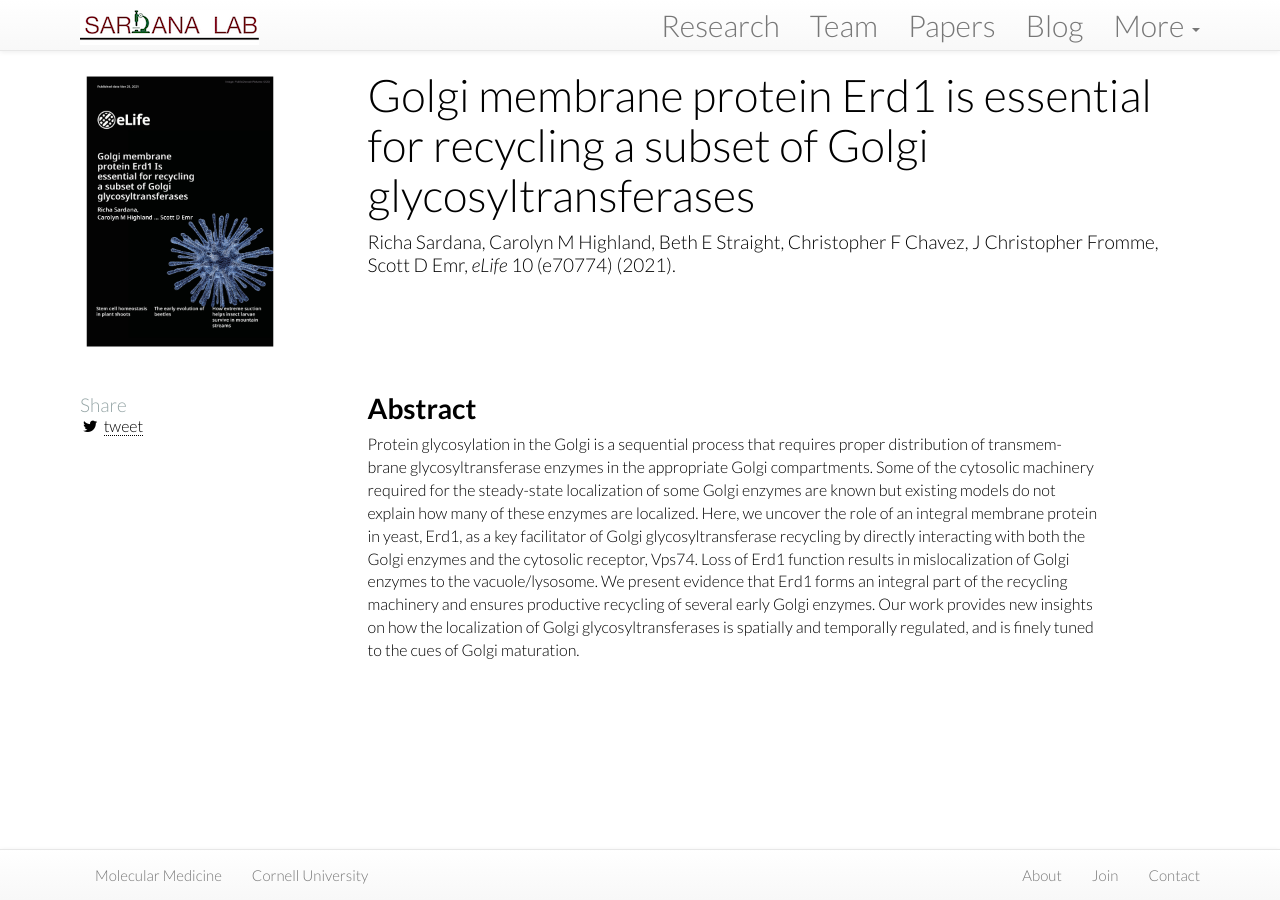
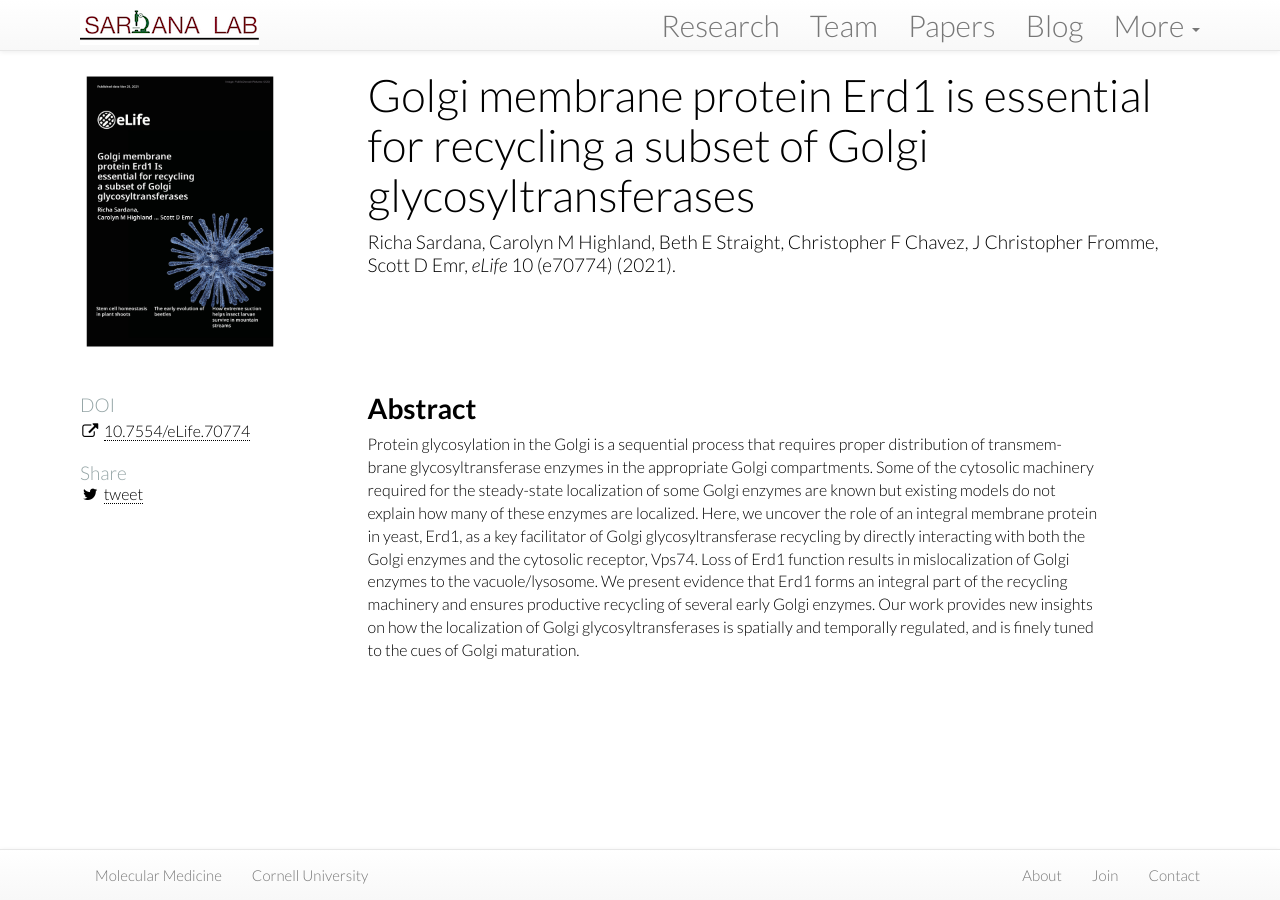
Before and after one commit to richasardana/richasardana.github.io, a Jekyll site: the page built from papers/_posts/2021-11-17-sardana-erd1.md, in a window 1280 px wide. Built offline with Jekyll 4.4.1, drawn with Linux system fonts in a browser that asks for light colours; nearby versions of some CDN libraries.

Commit message:
Erd1 paper DOI added

```diff
--- a/papers/_posts/2021-11-17-sardana-erd1.md
+++ b/papers/_posts/2021-11-17-sardana-erd1.md
@@ -18,7 +18,7 @@ biorxiv:
 pmid:
 pmcid:
 f1000:
-doi:
+doi: 10.7554/eLife.70774
 dryad_doi:
 figshare_doi:
 altmetric_id:
```
